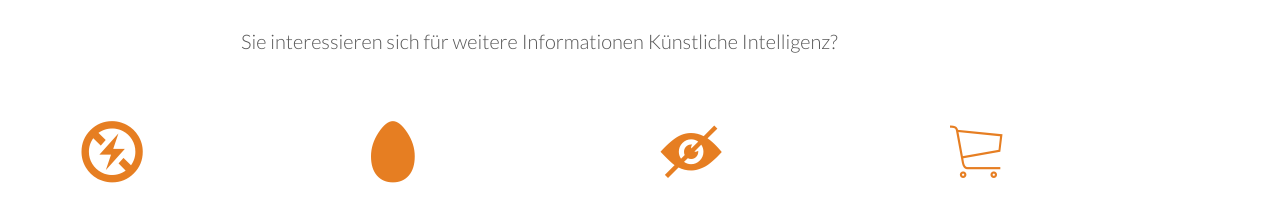
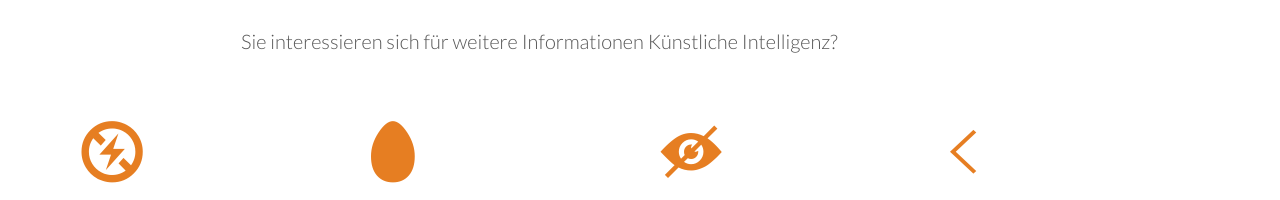
Before and after one commit to kunstlicheintel13975/kunstlicheintel13975.github.io, a plain HTML site: page index.html in a window 1280 px wide. Shown: the part 959-1159 px from the top of the page. Drawn offline with nearby package versions, Linux system fonts and the light colour scheme; a script that the page names is missing; files whose address does not match are found by name.

Commit message:
Update index.html

```diff
--- a/index.html
+++ b/index.html
@@ -91,7 +91,7 @@
                     </p>
                 </div>
                 <div class="col span-1-of-4 box">
-                    <i class="ion-ios-cart-outline icon-big"></i>
+                    <i class="ion-ios-arrow-left icon-big"></i>
                     <h3>Philosophie der KI</h3>
                     <p>
                         Wichtige theoretische Ansätze sowie einige neuere Entwicklungen werden skizziert.
```
